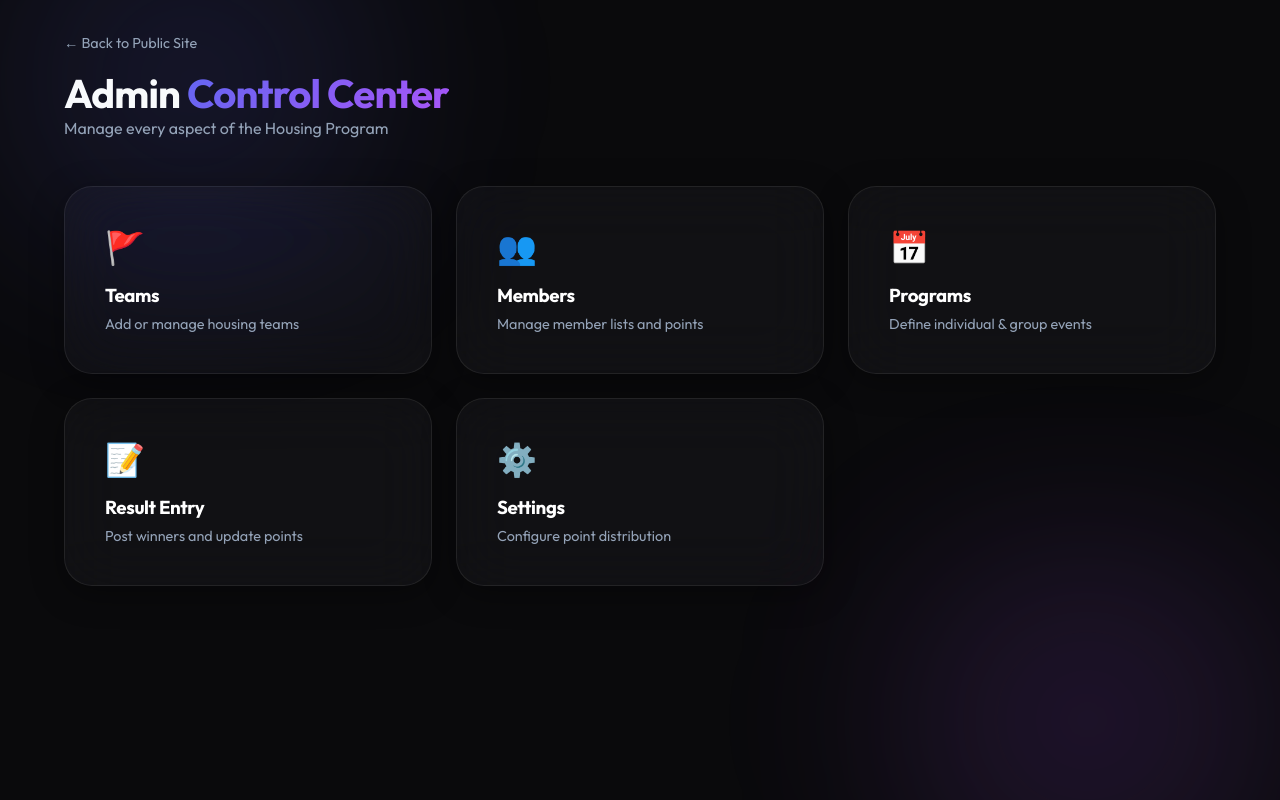
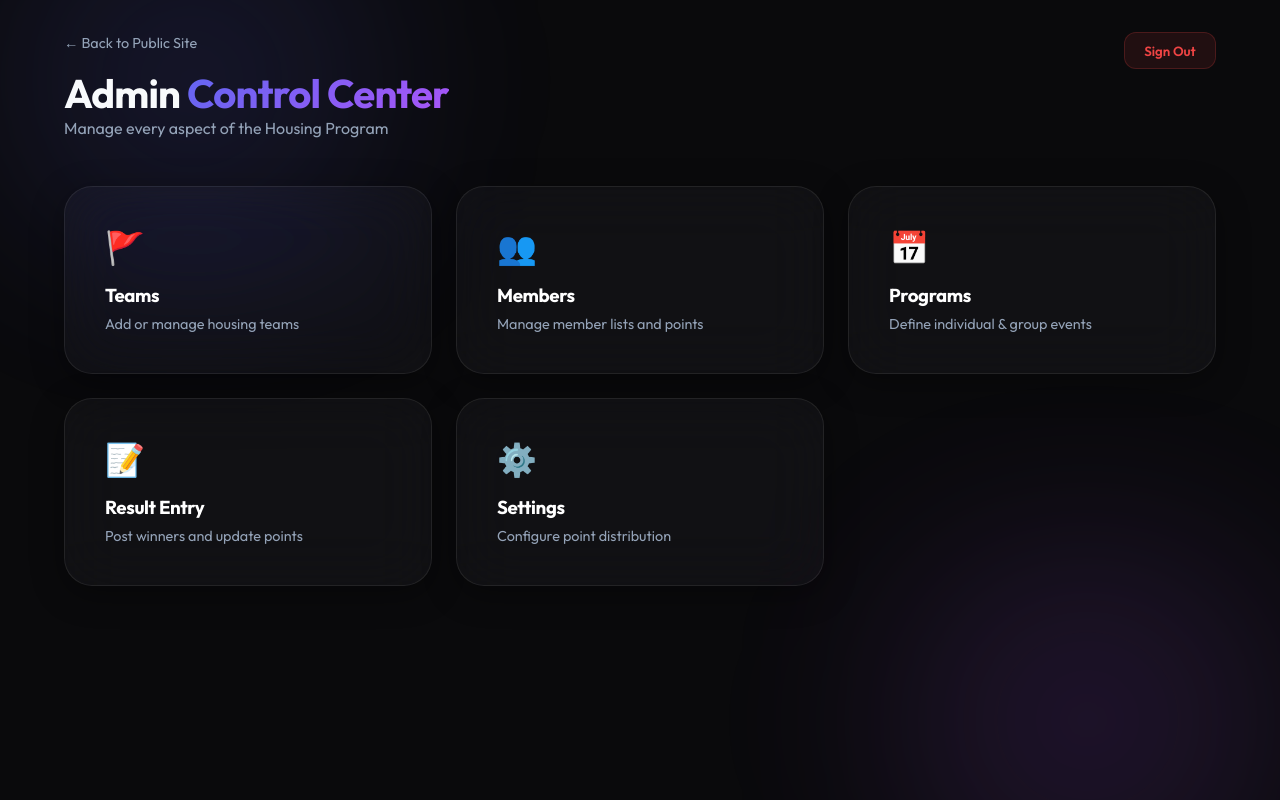
Before and after one commit to baheej996/Housing, a Next.js app: page /admin in a window 1280 px wide. Built offline with nearby package versions, Linux system fonts and the light colour scheme; no server answers.

Commit message:
added sign out button to admin panel

```diff
--- a/src/app/admin/page.js
+++ b/src/app/admin/page.js
@@ -10,12 +10,36 @@ export default function AdminDashboard() {
     { name: 'Settings', desc: 'Configure point distribution', icon: '⚙️', href: '/admin/settings' },
   ];
 
+  const handleLogout = async () => {
+    await fetch('/api/logout', { method: 'POST' });
+    window.location.href = '/';
+  };
+
   return (
     <main style={{ padding: '2rem 5%' }}>
-      <header style={{ marginBottom: '3rem' }}>
-        <Link href="/" style={{ color: 'var(--text-dim)', textDecoration: 'none', fontSize: '0.9rem' }}>← Back to Public Site</Link>
-        <h1 style={{ fontSize: '2.5rem', marginTop: '1rem' }}>Admin <span className="gradient-text">Control Center</span></h1>
-        <p style={{ color: 'var(--text-dim)' }}>Manage every aspect of the Housing Program</p>
+      <header style={{ marginBottom: '3rem', display: 'flex', justifyContent: 'space-between', alignItems: 'flex-start' }}>
+        <div>
+          <Link href="/" style={{ color: 'var(--text-dim)', textDecoration: 'none', fontSize: '0.9rem' }}>← Back to Public Site</Link>
+          <h1 style={{ fontSize: '2.5rem', marginTop: '1rem' }}>Admin <span className="gradient-text">Control Center</span></h1>
+          <p style={{ color: 'var(--text-dim)' }}>Manage every aspect of the Housing Program</p>
+        </div>
+        <button
+          onClick={handleLogout}
+          style={{
+            background: 'rgba(239, 68, 68, 0.1)',
+            color: '#ef4444',
+            border: '1px solid rgba(239, 68, 68, 0.2)',
+            padding: '0.6rem 1.2rem',
+            borderRadius: '12px',
+            cursor: 'pointer',
+            fontWeight: '600',
+            transition: 'all 0.2s ease'
+          }}
+          onMouseOver={(e) => e.currentTarget.style.background = 'rgba(239, 68, 68, 0.2)'}
+          onMouseOut={(e) => e.currentTarget.style.background = 'rgba(239, 68, 68, 0.1)'}
+        >
+          Sign Out
+        </button>
       </header>
 
       <div className="admin-grid">
--- /dev/null
+++ b/src/app/api/logout/route.js
@@ -0,0 +1,11 @@
+import { NextResponse } from 'next/server';
+
+export async function POST() {
+  const response = NextResponse.json({ success: true });
+  response.cookies.set('admin_auth', '', {
+    httpOnly: true,
+    expires: new Date(0), // Expire immediately
+    path: '/',
+  });
+  return response;
+}
```
